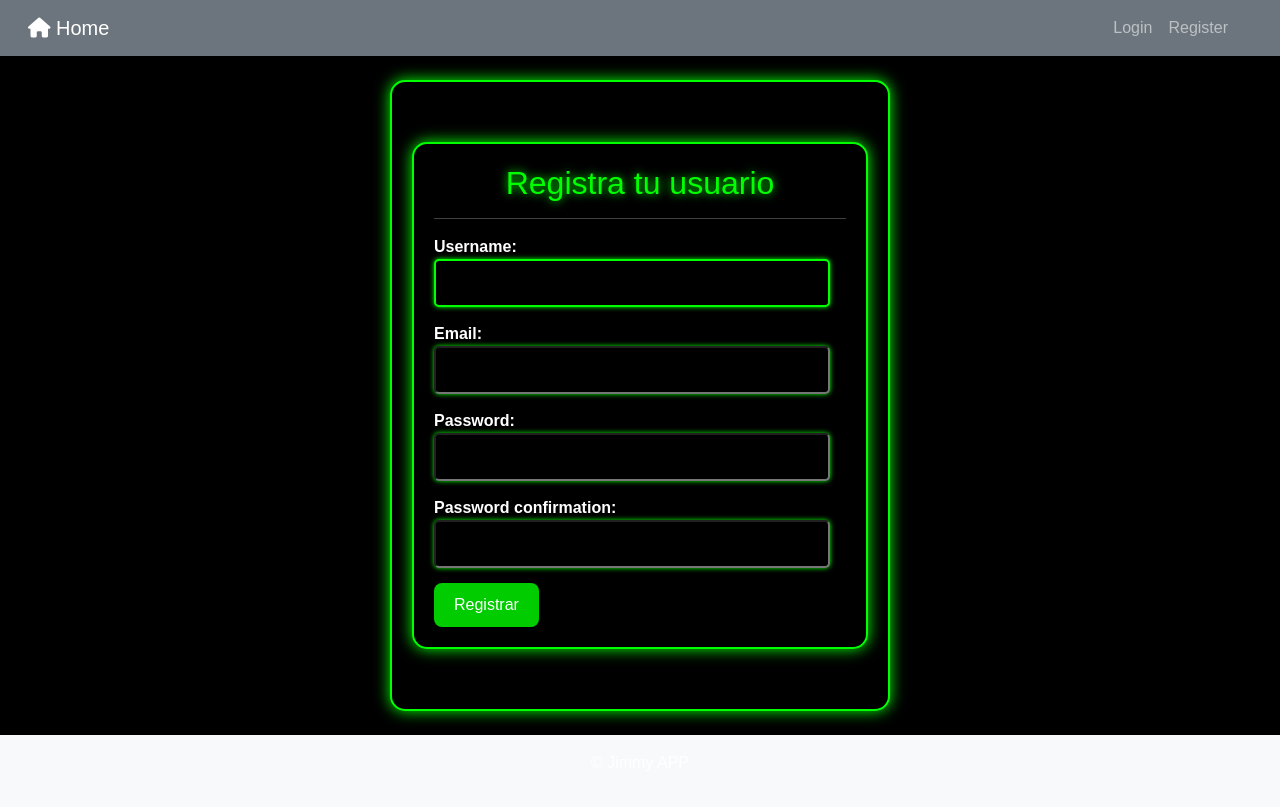
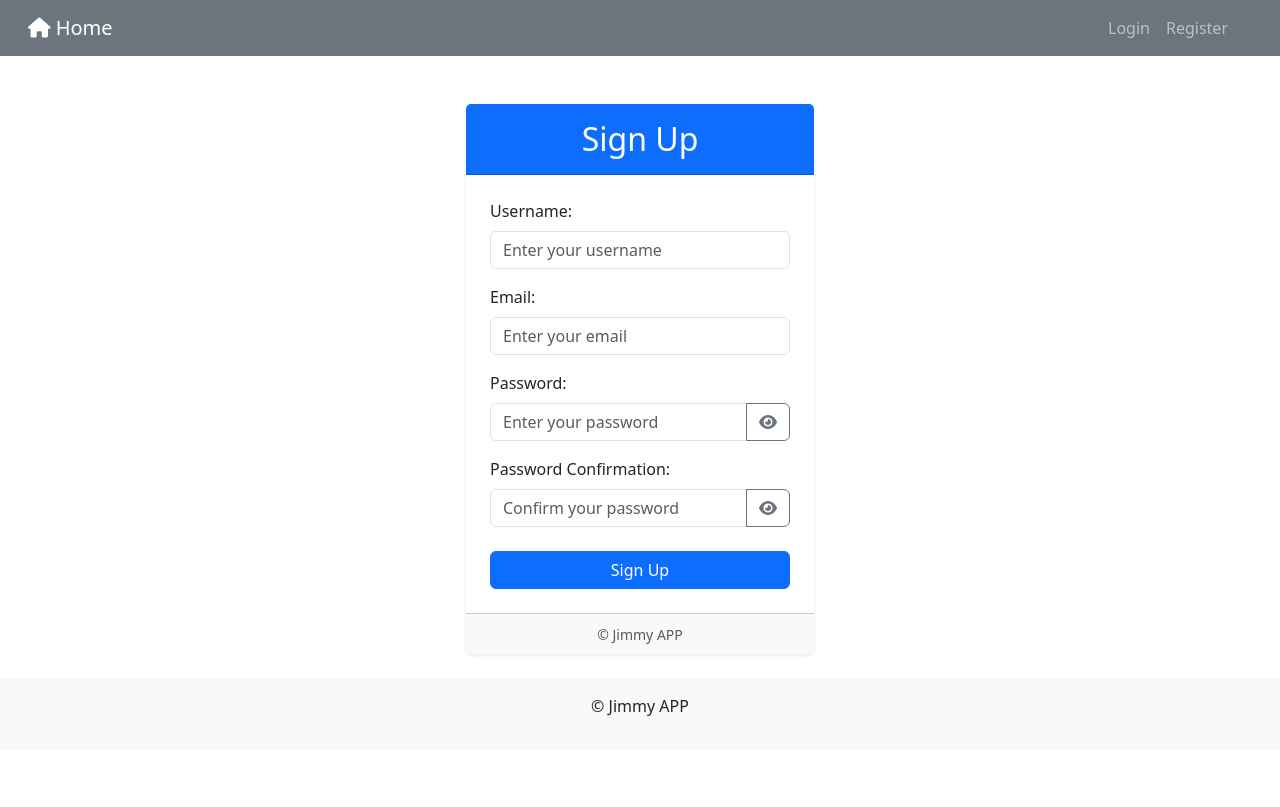
Before and after one commit to jimmyac57/django_app, a Django app: page /register/ in a window 1280 px wide. After the commit the page ends 716 px from the top, so only its background shows below. Run offline with Django 5.2, Linux system fonts and the light colour scheme.

Commit message:
style(user_auth): Refactor user_auth js files, add styles with bootstrap, implement eye icon for password visibility

```diff
--- /dev/null
+++ b/user_auth/static/js/user_auth.js
@@ -0,0 +1,27 @@
+ // Toggle password visibility for the password field
+ document.getElementById('togglePassword').addEventListener('click', function () {
+    const passwordField = document.getElementById('password');
+    const toggleIcon = document.getElementById('togglePasswordIcon');
+
+    // Toggle the type attribute
+    const isPassword = passwordField.getAttribute('type') === 'password';
+    passwordField.setAttribute('type', isPassword ? 'text' : 'password');
+
+    // Toggle the icon
+    toggleIcon.classList.toggle('bi-eye-slash');
+    toggleIcon.classList.toggle('bi-eye');
+});
+
+// Toggle password visibility for the password confirmation field
+document.getElementById('togglePasswordConfirmation').addEventListener('click', function () {
+    const passwordConfirmationField = document.getElementById('password_confirmation');
+    const toggleIcon = document.getElementById('togglePasswordConfirmationIcon');
+
+    // Toggle the type attribute
+    const isPassword = passwordConfirmationField.getAttribute('type') === 'password';
+    passwordConfirmationField.setAttribute('type', isPassword ? 'text' : 'password');
+
+    // Toggle the icon
+    toggleIcon.classList.toggle('bi-eye-slash');
+    toggleIcon.classList.toggle('bi-eye');
+});
--- a/user_auth/templates/register.html
+++ b/user_auth/templates/register.html
@@ -1,53 +1,59 @@
 {% extends "layouts/base.html" %}
 {% load static %}
-{% block title %}Ingreso al sistema{% endblock %}
-{% block css %}
-<link rel="stylesheet" href="{% static 'css/register.css' %}">
-{% endblock %}
+{% block title %}Sign Up{% endblock %}
 {% block content %}
 
-    <div class="container">
-        <div>
-            <div >
-                <div >
-                    <h2>Registra tu usuario</h2>
-                    <hr>
-                    <form method="post">
+<div class="container mt-5">
+    <div class="row justify-content-center">
+        <div class="col-12 col-md-6 col-lg-4">
+            <div class="card shadow-sm border-0">
+                <div class="card-header bg-primary text-white text-center py-3">
+                    <h2 class="mb-0">Sign Up</h2>
+                </div>
+                <div class="card-body p-4">
+                    <form method="post" novalidate>
                         {% csrf_token %}
-                        <div>
-                            {{ form.username.label_tag }}
-                            {{ form.username }}
-                            {% for error in form.username.errors %}
-                                <div class="text-danger">{{ error }}</div>
-                            {% endfor %}
+                        <div class="form-group mb-3">
+                            <label for="username" class="form-label">Username:</label>
+                            <input type="text" id="username" name="username" class="form-control" placeholder="Enter your username" required>
                         </div>
-                        <div>
-                            {{ form.email.label_tag }}
-                            {{ form.email }}
-                            {% for error in form.email.errors %}
-                                <div class="text-danger">{{ error }}</div>
-                            {% endfor %}
+                        <div class="form-group mb-3">
+                            <label for="email" class="form-label">Email:</label>
+                            <input type="email" id="email" name="email" class="form-control" placeholder="Enter your email" required>
                         </div>
-                        <div>
-                            {{ form.password1.label_tag }}
-                            {{ form.password1 }}
-                            {% for error in form.password1.errors %}
-                                <div class="text-danger">{{ error }}</div>
-                            {% endfor %}
+                        <div class="form-group mb-3 position-relative">
+                            <label for="password" class="form-label">Password:</label>
+                            <div class="input-group">
+                                <input type="password" id="password" name="password" class="form-control" placeholder="Enter your password" required>
+                                <button type="button" class="btn btn-outline-secondary" id="togglePassword">
+                                    <i class="fa-solid fa-eye" id="togglePasswordConfirmationIcon"></i>
+                                </button>
+                            </div>
                         </div>
-                        <div>
-                            {{ form.password2.label_tag }}
-                            {{ form.password2 }}
-                            {% for error in form.password2.errors %}
-                                <div class="text-danger">{{ error }}</div>
-                            {% endfor %}
+                        <div class="form-group mb-4 position-relative">
+                            <label for="password_confirmation" class="form-label">Password Confirmation:</label>
+                            <div class="input-group">
+                                <input type="password" id="password_confirmation" name="password_confirmation" class="form-control" placeholder="Confirm your password" required>
+                                <button type="button" class="btn btn-outline-secondary" id="togglePasswordConfirmation">
+                                    <i class="fa-solid fa-eye" id="togglePasswordConfirmationIcon"></i>
+                                </button>
+                            </div>
                         </div>
-                        <button type="submit">Registrar</button>
+                        <div class="d-grid">
+                            <button type="submit" class="btn btn-primary btn-block">Sign Up</button>
+                        </div>
                     </form>
-
+                </div>
+                <div class="card-footer text-center bg-light py-2">
+                    <small class="text-muted">© Jimmy APP</small>
                 </div>
             </div>
         </div>
     </div>
 </div>
+
 {% endblock %}
+{% block js %}
+    {{ block.super }}
+    <script src="{% static 'js/user_auth.js' %}"></script>
+{% endblock %}
```
Also changed, not shown: user_auth/templates/login.html (+41 -15 lines), user_auth/static/js/scripts.js (deleted).
